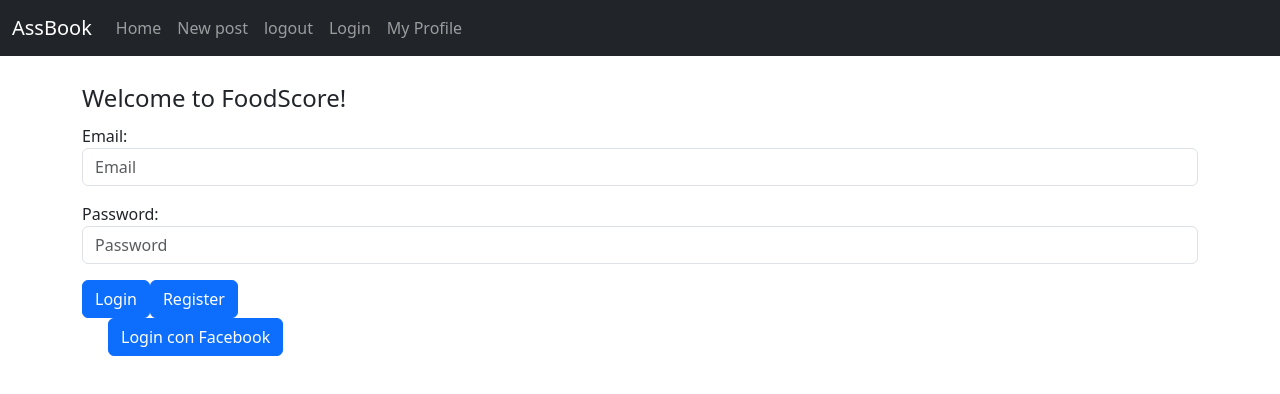
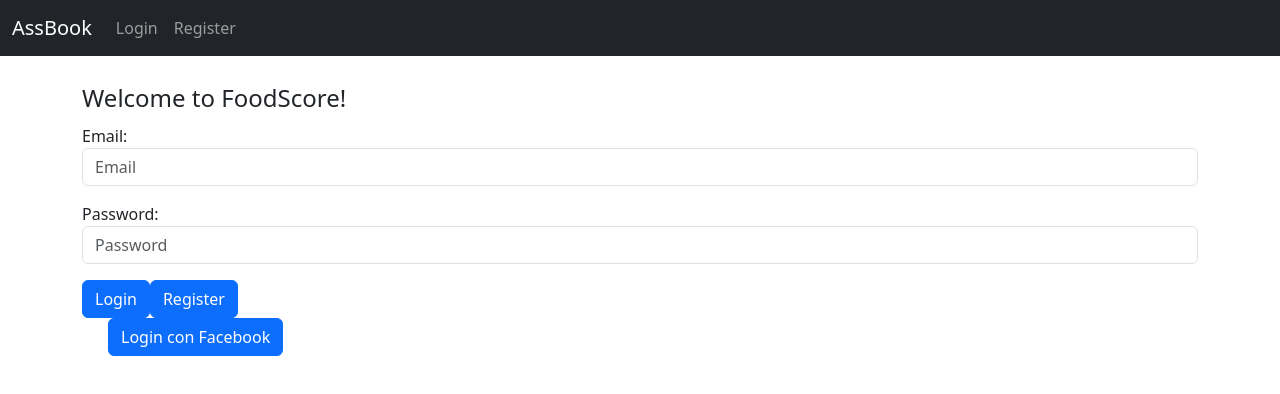
Before and after one commit to javier210183/ANGULAR-ASSBOOK, an Angular app: page /auth/login in a window 1280 px wide. Shown: the top 394 px of the page. Built offline with nearby package versions, Linux system fonts and the light colour scheme; no server answers.

Commit message:
funciona register en el nav

```diff
--- a/src/app/auth/register/register.component.ts
+++ b/src/app/auth/register/register.component.ts
@@ -66,7 +66,7 @@ export class RegisterComponent implements OnInit
           reader.readAsDataURL(file);
         }
         registerUser() {
-          // Opcional: Verificar que los emails coinciden antes de proceder
+
           if (this.newUser.email !== this.newUserEmail) {
             console.error('Los emails no coinciden.');
             console.log('Email:', this.newUser.email);
--- a/src/app/post-detail.service.ts
+++ b/src/app/post-detail.service.ts
@@ -24,11 +24,11 @@ export class PostDetailService {
     return this.http.post<Comment>(`${this.#postsUrl}/${postId}/comments`, { text: commentText });
   }
   addVote(postId: number, likes: boolean): Observable<{ totalLikes: number }> {
-    // Asegúrate de que la URL y el cuerpo de la petición sean correctos.
+
     return this.http.post<{ totalLikes: number }>(`${this.#postsUrl}/${postId}/likes`, { likes });
   }
   deleteVote(postId: number): Observable<{ totalLikes: number }> {
-    // Asegúrate de que la URL sea correcta.
+
     return this.http.delete<{ totalLikes: number }>(`${this.#postsUrl}/${postId}/likes`);
   }
 }
--- a/src/app/posts/post-form/post-form.component.ts
+++ b/src/app/posts/post-form/post-form.component.ts
@@ -72,7 +72,7 @@ export class PostFormComponent implements OnInit, CanComponentDeactivate {
     console.log("este es el postype", this.postType);
     if (this.postType === 'photo' && this.newPost.image) {
       // El usuario ha elegido subir una foto
-      // Asegúrate de que solo se envíe la imagen, y limpia los campos de geolocalización
+
       delete this.newPost.lat;
       delete this.newPost.lng;
 
@@ -80,15 +80,15 @@ export class PostFormComponent implements OnInit, CanComponentDeactivate {
     } else if (this.postType === 'location') {
       console.log("HOLA QUE ASE estoy en el elseif del addpost");
       // El usuario ha elegido compartir su ubicación
-      // Asegúrate de enviar las coordenadas y limpiar el campo de imagen
+
       this.newPost.lat = this.coordinates.latitude;
       this.newPost.lng = this.coordinates.longitude;
-      this.newPost.image = ''; // O también puedes usar delete this.newPost.image;
+      this.newPost.image = ''; // O también se puede usar delete this.newPost.image;
       console.log("THIS.COORD.LOCATION   :    ",this.newPost.lng);
     }
   // Mostrar en la consola el objeto newPost que se enviará
   console.log("Enviando post:", this.newPost);
-    // Envía newPost a tu servicio o backend
+    // Envía newPost a servicio o backend
     this.#postsService.addPost(this.newPost).subscribe(() => {
       this.saved = true;
       this.#router.navigate(['/posts']);//AQUI VA :this.#router.navigate(['/posts']); SE HA CAMBIADO PARA QUE NO SE ENVIE Y PODER VER QUE SE ESTA MANDANDO AL SERVIDOR.
--- a/src/app/posts/services/auth.service.ts
+++ b/src/app/posts/services/auth.service.ts
@@ -90,7 +90,7 @@ isAuthenticated(): boolean {
   return !!token;
 }
 getProfile(): Observable<UserLogin> {
-  // Asumiendo que la URL base es la misma que se usa para el login, solo cambia el endpoint final.
+
   const url = 'users/me';
   const token = localStorage.getItem('token');
 
--- a/src/app/profile/profile.component.ts
+++ b/src/app/profile/profile.component.ts
@@ -1,6 +1,6 @@
 import { Component, OnDestroy, OnInit } from '@angular/core';
 import { CommonModule } from '@angular/common';
-import { AuthService } from './../posts/services/auth.service'; // Ajusta la ruta según tu estructura de carpetas
+import { AuthService } from './../posts/services/auth.service';
 import { UserLogin } from '../posts/interfaces/user';
 import { FormsModule, ReactiveFormsModule } from '@angular/forms';
 import { Coordinates } from '../posts/interfaces/Coordinates';
@@ -9,7 +9,7 @@ import { BmMarkerDirective } from '../bingmaps/bm-marker.directive';
 import { BmAutosuggestDirective } from '../bingmaps/bm-autosuggest.directive';
 
 @Component({
-  selector: 'app-profile', // Asegúrate de que el selector sea único y siga las convenciones de nomenclatura
+  selector: 'app-profile',
   standalone: true,
   imports: [CommonModule,FormsModule,BmMapDirective,BmMarkerDirective,BmAutosuggestDirective,ReactiveFormsModule],
   templateUrl: './profile.component.html',
--- a/src/app/top-menu/top-menu.component.html
+++ b/src/app/top-menu/top-menu.component.html
@@ -2,6 +2,7 @@
   <div class="container-fluid">
     <a class="navbar-brand" href="#">{{ title }}</a>
     <ul class="navbar-nav me-auto mb-lg-0">
+      @if(logged()){
       <li class="nav-item">
         <a
           class="nav-link active"
@@ -20,12 +21,6 @@
         >
       </li>
       <li class="nav-item">
-        <button class="nav-link" (click)="logout()">logout</button>
-      </li>
-      <li class="nav-item">
-        <a class="nav-link" [routerLink]="['/Login']">Login</a>
-      </li>
-      <li class="nav-item">
         <a
           class="nav-link"
           [routerLink]="['/profile/me']"
@@ -33,6 +28,17 @@
           >My Profile</a
         >
       </li>
+      <li class="nav-item">
+        <button class="nav-link" (click)="logout()">logout</button>
+      </li>
+    }@else {
+      <li class="nav-item">
+        <a class="nav-link" [routerLink]="['/Login']">Login</a>
+      </li>
+      <li class="nav-item">
+        <a class="nav-link" [routerLink]="['auth/register']">Register</a>
+      </li>
+    }
     </ul>
   </div>
 </nav>
--- a/src/app/top-menu/top-menu.component.ts
+++ b/src/app/top-menu/top-menu.component.ts
@@ -1,4 +1,4 @@
-import { Component, inject,} from '@angular/core';
+import { Component, computed, inject,} from '@angular/core';
 import { CommonModule } from '@angular/common';
 import { Router, RouterLink, RouterLinkActive } from '@angular/router';
 import { AuthService } from '../posts/services/auth.service';
@@ -11,11 +11,15 @@ import { AuthService } from '../posts/services/auth.service';
   styleUrl: './top-menu.component.css'
 })
 export class TopMenuComponent {
+  [x: string]: any;
   title = 'AssBook';
   #authService = inject(AuthService);
   #router = inject(Router);
-  logout(){this.#authService.logout();
+  logged = computed(() => this.#authService.logged());
+  logout()
+  {this.#authService.logout();
     this.#router.navigate(['/auth/login']);
 
   }
+
 }
```
